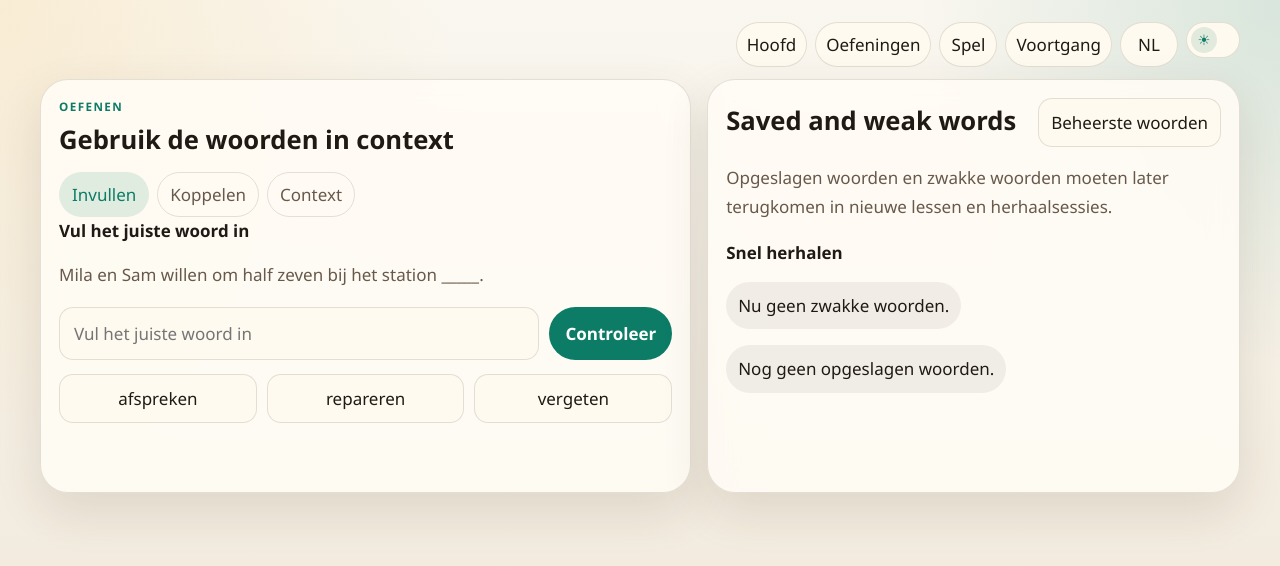
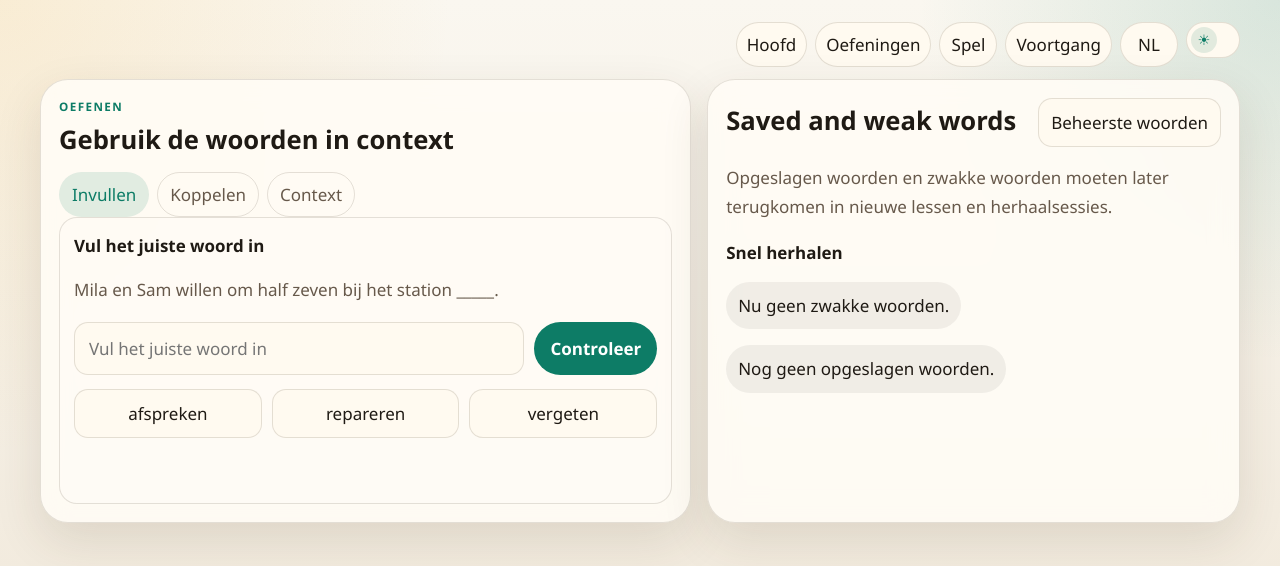
Before and after one commit to JavidSalmanov/mijn-nederlands, a website: page app/index.html in a window 1280 px wide. Both pictures are taken after a click on the button "Oefeningen". Drawn offline with Linux system fonts and the light colour scheme.

Commit message:
Cosmetic change

```diff
--- a/app/styles.css
+++ b/app/styles.css
@@ -410,6 +410,17 @@ select,
   border-top: 1px solid var(--line);
 }
 
+.exercise-block {
+  padding: 14px;
+  border: 1px solid var(--line);
+  border-radius: 18px;
+  background: rgba(255, 255, 255, 0.12);
+}
+
+.exercise-block.hidden {
+  display: none;
+}
+
 .choice-row,
 .choice-grid {
   display: grid;
```
